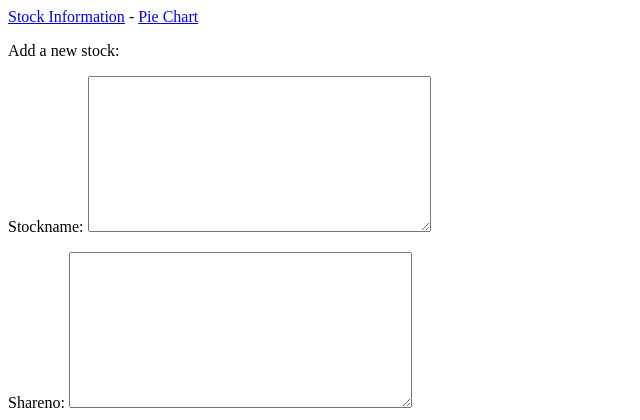
After one commit to ShapeoftheClouds/lesson10Django, a Django app: page /new_stock/ in a window 1280 px wide. The commit adds this page. Shown: the top 420 px of the page, without its empty margins (0-640 px from the left). Run offline with Django 3.2, Linux system fonts and the light colour scheme.

Commit message:
Added form
Form to add news stock.

```diff
--- /dev/null
+++ b/stocksApp/forms.py
@@ -0,0 +1,8 @@
+from django import forms
+from .models import Stockspractice
+
+class StockForm(forms.ModelForm):
+    class Meta:
+        model = Stockspractice
+        fields = ['stockname', 'shareno', 'earnings']
+        labels = {'text':''}
--- a/stocksApp/templates/stocksApp/index.html
+++ b/stocksApp/templates/stocksApp/index.html
@@ -24,4 +24,6 @@
     <p>No stocks found.</p>
     {% endfor %}
 
+  <a href="{% url 'stocksApp:new_stock' %}">Add a new stock:</a>
+
 {% endblock content %}
--- /dev/null
+++ b/stocksApp/templates/stocksApp/new_stocks.html
@@ -0,0 +1,12 @@
+{% extends "stocksApp/base.html" %}
+
+{% block content %}
+  <p>Add a new stock:</p>
+
+  <form action="{% url 'stocksApp:new_stock' %}" method='post'>
+    {% csrf_token %}
+    {{ form.as_p }}
+    <button name="submit">add stock</button>
+  </form>
+
+{% endblock content %}
--- a/stocksApp/urls.py
+++ b/stocksApp/urls.py
@@ -10,4 +10,5 @@ urlpatterns = [
        # Home page
        url(r'^$', views.index, name='index'),
        path('graphs/', IndexView.as_view(), name='graphs'),
+       path('new_stock/', views.new_stock, name='new_stock'),
 ]
--- a/stocksApp/views.py
+++ b/stocksApp/views.py
@@ -1,9 +1,12 @@
 from django.shortcuts import render
 from django.views.generic.base import TemplateView
+from django.http import HttpResponseRedirect
+from django.urls import reverse
 from .models import Stockspractice
 import pygal
 from pygal.style import BlueStyle
 from .charts import StocksPie
+from .forms import StockForm
 
 # Create your views here.
 
@@ -27,3 +30,17 @@ class IndexView(TemplateView):
 
         context['cht_stocks'] = cht_stocks.generate()
         return context
+
+def new_stock(request):
+    # Add a new stock.
+    if request.method != 'POST':
+        # No data submitted; create a blank form.
+        form = StockForm()
+    else:
+        # POST data submitted; process data.
+        form = StockForm(data=request.POST)
+        if form.is_valid():
+            form.save()
+            return HttpResponseRedirect(reverse('stocksApp:index'))
+    context = {'form' : form}
+    return render(request, 'stocksApp/new_stocks.html', context)
```
